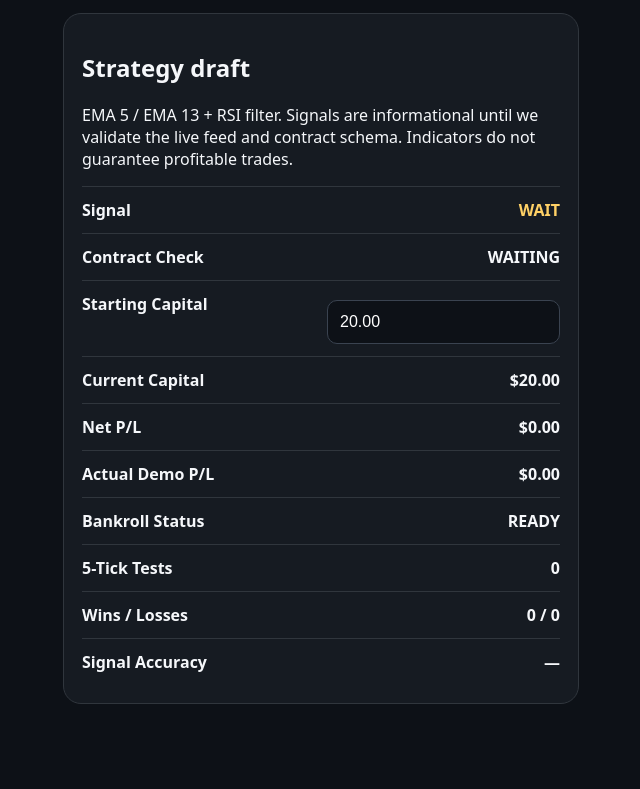
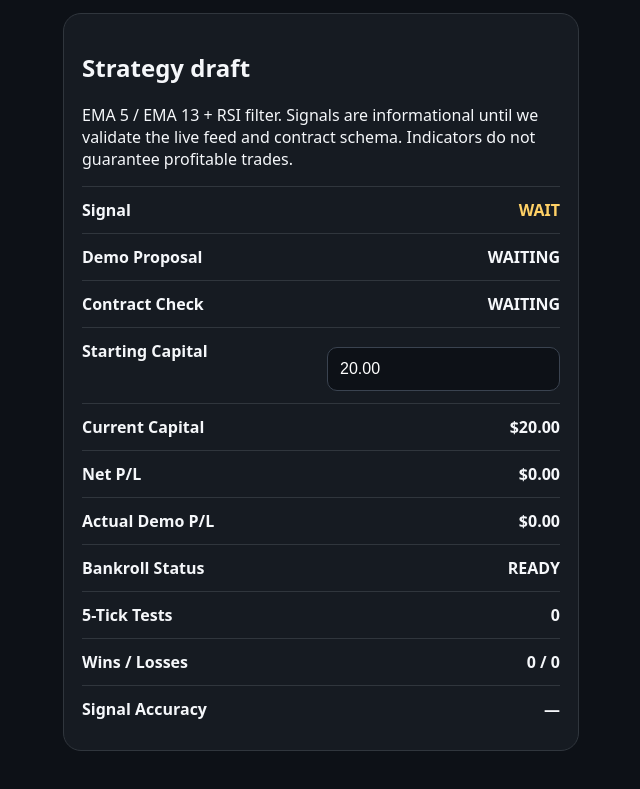
Before and after one commit to swaynechambers357-lang/Bestiebot, a website: page public/index.html in a window 1280 px wide. Shown: the part 670-1459 px from the top of the page, without its empty margins (319-959 px from the left). Before the commit the page ends 1412 px from the top, so only its background shows below. Drawn offline with Linux system fonts and the light colour scheme; no server answers.

Commit message:
Update index.html

```diff
--- a/public/index.html
+++ b/public/index.html
@@ -20,6 +20,7 @@
 <h2>Strategy draft</h2>
 <p>EMA 5 / EMA 13 + RSI filter. Signals are informational until we validate the live feed and contract schema. Indicators do not guarantee profitable trades.</p>
 <div class="metric"><b>Signal</b><strong id="signal">WAIT</strong></div>
+  <div class="metric"><b>Demo Proposal</b><strong id="proposalCheck">WAITING</strong></div>
   <div class="metric"><b>Contract Check</b><strong id="contractCheck">WAITING</strong></div>
 <div class="metric"><b>Starting Capital</b><strong><input id="capital" type="number" value="20.00" min="0.01" step="0.01" inputmode="decimal"></strong></div>
 <div class="metric"><b>Current Capital</b><strong id="currentCapital">$20.00</strong></div>
```
